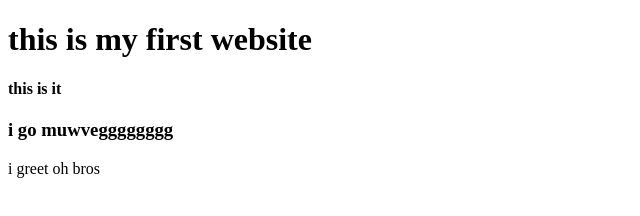
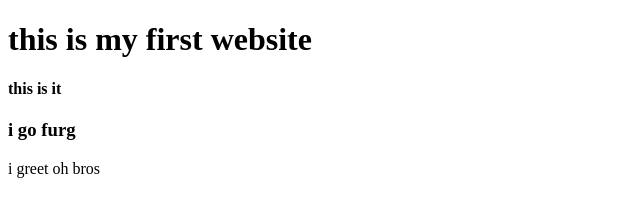
Before and after one commit to david123Szgvx/html, a plain HTML site: page index.html in a window 1280 px wide. Shown: the whole page, without its empty margins (0-640 px from the left). Drawn offline with Linux system fonts and the light colour scheme.

Commit message:
i go furg

```diff
--- a/index.html
+++ b/index.html
@@ -9,7 +9,7 @@
     <h1> this is  my first website</h1>
 
     <h4>this is it</h4>
-    <h3> i go muwvegggggggg</h3>
+    <h3> i go furg</h3>
 
     <p> i greet oh bros</p>
 </body>
```
